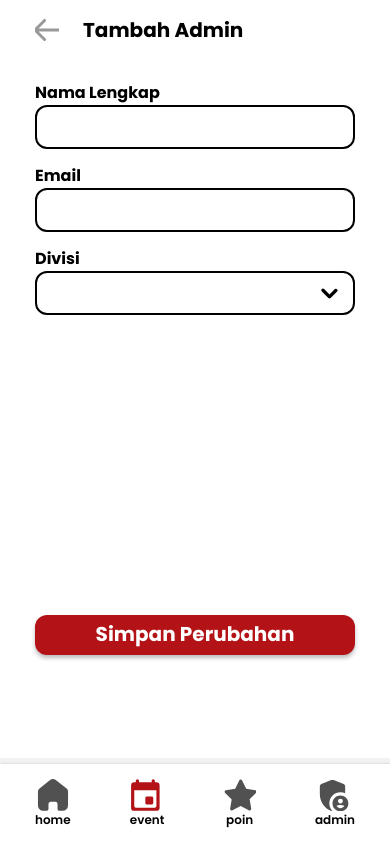
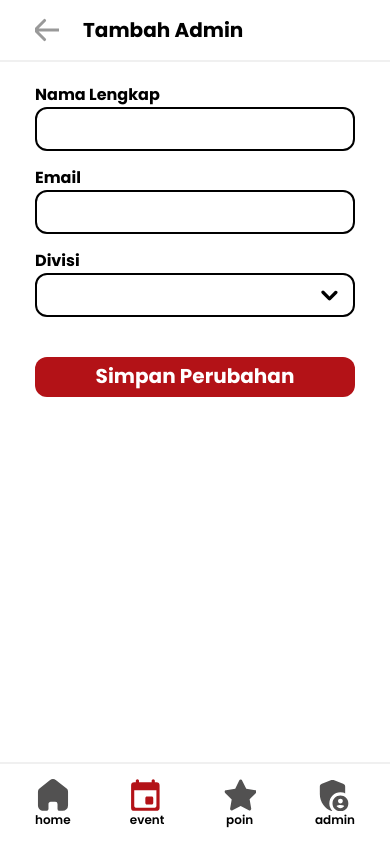
Before and after one commit to CODER-Mobile-Development/sikeang-coder-android, a React Native app: screen /AdminAddAdmin in a window 390 px wide. Built offline with nearby package versions, Linux system fonts and the light colour scheme.

Commit message:
improve pages and components
- Page AdminAddAdmin
- Page AdminEditAdmin
- Page AdminEditEvent
- Component NavbarBottom (add border top)
- Component NavbarTop (add border bottom)
- Component PrimaryButton (remove shadow)

```diff
--- a/src/components/NavbarBottom/index.js
+++ b/src/components/NavbarBottom/index.js
@@ -8,7 +8,12 @@ import {
 
 function NavbarBottom({ type, isActive }) {
   return (
-    <View style={{ overflow: 'hidden', paddingTop: 6 }}>
+    <View style={{
+      overflow: 'hidden',
+      borderTopWidth: 2,
+      borderTopColor: '#F0F0F0',
+    }}
+    >
       <View style={{ ...styles.wrapper, justifyContent: type === 'Member' ? 'space-around' : 'space-between' }}>
         <View style={styles.menuSection}>
           <TouchableOpacity><HomeIcon width={32} height={32} isActive={isActive === 'Home'} /></TouchableOpacity>
@@ -26,7 +31,7 @@ function NavbarBottom({ type, isActive }) {
         )}
         {type === 'Admin' && (
         <View style={styles.menuSection}>
-          <TouchableOpacity><AdminIcon width={32} height={32} isActive={isActive === 'Admin'}/></TouchableOpacity>
+          <TouchableOpacity><AdminIcon width={32} height={32} isActive={isActive === 'Admin'} /></TouchableOpacity>
           <Text style={styles.menuTitle}>admin</Text>
         </View>
         )}
@@ -43,11 +48,6 @@ const styles = StyleSheet.create({
     backgroundColor: 'white',
     paddingHorizontal: 35,
     flexDirection: 'row',
-    shadowColor: '#000',
-    shadowOffset: { width: 1, height: 1 },
-    shadowOpacity: 0.4,
-    shadowRadius: 3,
-    elevation: 5,
   },
   menuSection: {
     flexDirection: 'column',
--- a/src/components/NavbarTop/index.js
+++ b/src/components/NavbarTop/index.js
@@ -27,6 +27,8 @@ const styles = StyleSheet.create({
     flexDirection: 'row',
     display: 'flex',
     alignItems: 'center',
+    borderBottomWidth: 2,
+    borderBottomColor: '#F0F0F0',
   },
   wrapperTittle: {
     flex: 1,
--- a/src/components/PrimaryButton/index.js
+++ b/src/components/PrimaryButton/index.js
@@ -19,15 +19,6 @@ const styles = StyleSheet.create({
     backgroundColor: '#B31217',
     alignItems: 'center',
     borderRadius: 12,
-    shadowColor: '#000',
-    shadowOffset: {
-      width: 0,
-      height: 3,
-    },
-    shadowOpacity: 0.27,
-    shadowRadius: 4.65,
-
-    elevation: 6,
   },
   text: {
     marginTop: 4,
--- a/src/pages/AdminAddAdmin/index.js
+++ b/src/pages/AdminAddAdmin/index.js
@@ -38,12 +38,12 @@ function AdminAddAdmin() {
           <UserInput type="Basic" label="Email" />
           <Separator height={14} />
           <UserInput type="Dropdown" label="Divisi" />
-          <Separator height={300} />
+          <Separator height={40} />
           <PrimaryButton title="Simpan Perubahan" />
           <Separator height={40} />
         </ScrollView>
       </View>
-      <NavbarBottom type="Admin" isActive={"Event"}/>
+      <NavbarBottom type="Admin" isActive="Event" />
     </View>
   );
 }
@@ -58,7 +58,7 @@ const styles = StyleSheet.create({
     backgroundColor: 'white',
   },
   content: {
-    marginTop: 20,
+    paddingTop: 20,
     paddingHorizontal: 35,
   },
 });
--- a/src/pages/AdminEditAdmin/index.js
+++ b/src/pages/AdminEditAdmin/index.js
@@ -38,12 +38,12 @@ function AdminEditAdmin() {
           <UserInput type="Basic" label="Email" />
           <Separator height={14} />
           <UserInput type="Dropdown" label="Divisi" />
-          <Separator height={300} />
+          <Separator height={40} />
           <PrimaryButton title="Simpan Perubahan" />
           <Separator height={40} />
         </ScrollView>
       </View>
-      <NavbarBottom type="Admin" isActive={"Event"}/>
+      <NavbarBottom type="Admin" isActive="Event" />
     </View>
   );
 }
@@ -58,7 +58,7 @@ const styles = StyleSheet.create({
     backgroundColor: 'white',
   },
   content: {
-    marginTop: 20,
+    paddingTop: 20,
     paddingHorizontal: 35,
   },
 });
--- a/src/pages/AdminEditEvent/index.js
+++ b/src/pages/AdminEditEvent/index.js
@@ -49,7 +49,7 @@ function AdminEditEvent() {
           <Separator height={40} />
         </ScrollView>
       </View>
-      <NavbarBottom type="Admin" isActive={"Event"}/>
+      <NavbarBottom type="Admin" isActive="Event" />
     </View>
   );
 }
@@ -64,7 +64,7 @@ const styles = StyleSheet.create({
     backgroundColor: 'white',
   },
   content: {
-    marginTop: 20,
+    paddingTop: 20,
     paddingHorizontal: 35,
   },
 });
--- a/src/pages/Login/index.js
+++ b/src/pages/Login/index.js
@@ -73,6 +73,7 @@ const styles = StyleSheet.create({
     paddingHorizontal: 35,
     justifyContent: 'space-between',
     paddingVertical: 30,
+    backgroundColor: 'white',
   },
   welcomeIcon: {
     marginTop: 50,
--- a/src/router/index.js
+++ b/src/router/index.js
@@ -1,7 +1,7 @@
 import { createNativeStackNavigator } from '@react-navigation/native-stack';
 import React from 'react';
 import {
-  AdminAddEvent, AdminAddMember, Login, MemberHome, AdminEditAdmin, AdminAddAdmin, AdminEditEvent,
+  AdminAddAdmin, AdminAddEvent, AdminAddMember, AdminEditAdmin, AdminEditEvent, MemberHome,
 } from '../pages';
 
 const Stack = createNativeStackNavigator();
@@ -10,8 +10,8 @@ function Router() {
   return (
     <Stack.Navigator>
       <Stack.Screen
-        name="Login"
-        component={Login}
+        name="AdminEditAdmin"
+        component={AdminEditAdmin}
         options={{ headerShown: false }}
       />
       <Stack.Screen
@@ -20,8 +20,8 @@ function Router() {
         options={{ headerShown: false }}
       />
       <Stack.Screen
-        name="AdminEditAdmin"
-        component={AdminEditAdmin}
+        name="AdminEditEvent"
+        component={AdminEditEvent}
         options={{ headerShown: false }}
       />
       <Stack.Screen
@@ -35,11 +35,6 @@ function Router() {
         options={{ headerShown: false }}
       />
       <Stack.Screen
-        name="AdminEditEvent"
-        component={AdminEditEvent}
-        options={{ headerShown: false }}
-      />
-      <Stack.Screen
         name="MemberHome"
         component={MemberHome}
         options={{ headerShown: false }}
```
